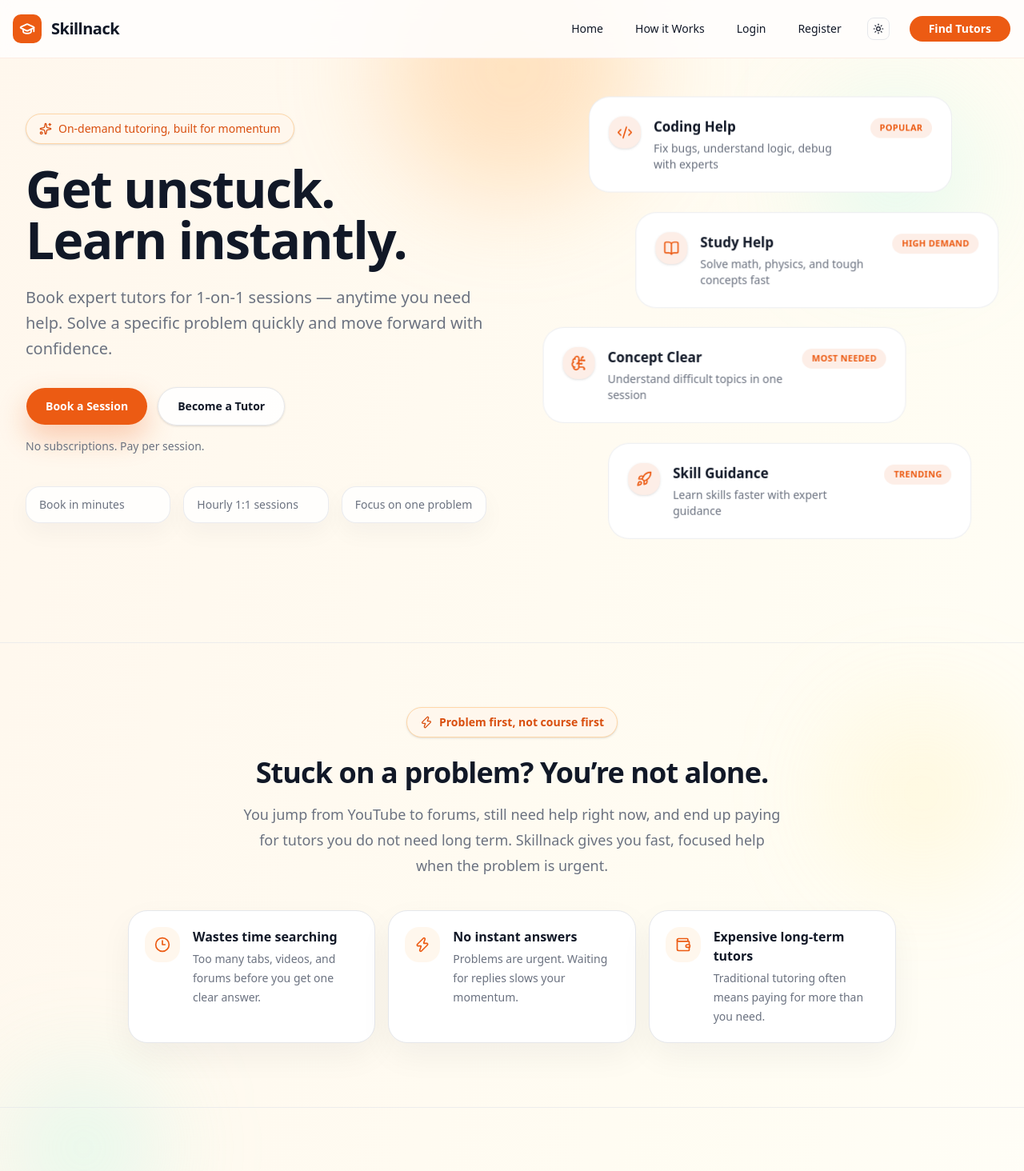
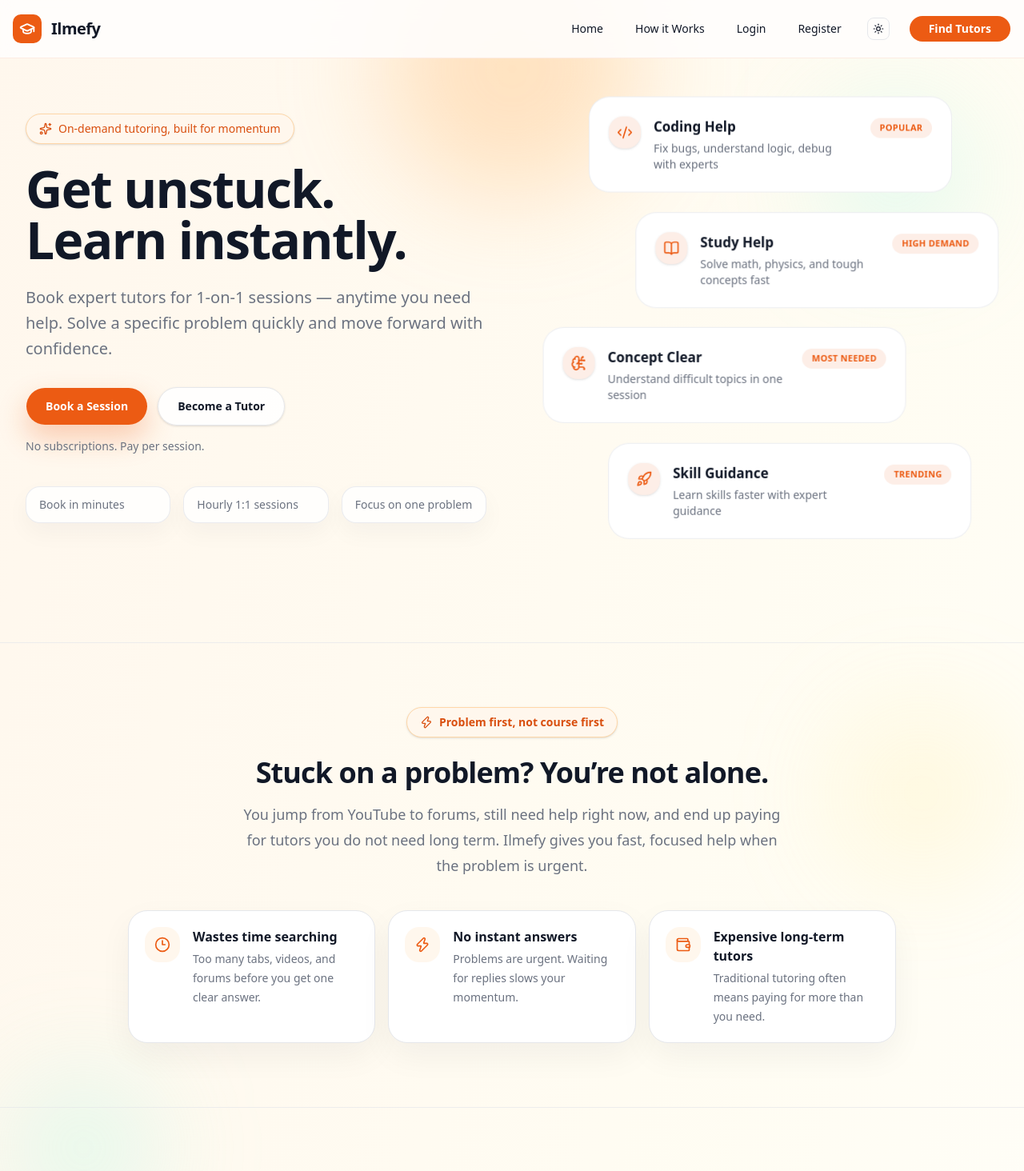
Before and after one commit to sisiam08/skillnack-frontend-, a Next.js app: page / in a window 1280 px wide. Shown: the top 1464 px of the page at 80% size. Built offline with nearby package versions, Linux system fonts and the light colour scheme; no server answers.

Commit message:
Fix: Change name

```diff
--- a/src/app/(CommonLayout)/_component/page/home/ProblemSection.tsx
+++ b/src/app/(CommonLayout)/_component/page/home/ProblemSection.tsx
@@ -39,7 +39,7 @@ export function ProblemSection() {
           </h2>
           <p className="mt-4 text-lg leading-8 text-muted-foreground">
             You jump from YouTube to forums, still need help right now, and end
-            up paying for tutors you do not need long term. Skillnack gives you
+            up paying for tutors you do not need long term. Ilmefy gives you
             fast, focused help when the problem is urgent.
           </p>
         </div>
--- a/src/app/(CommonLayout)/_component/shared/Footer.tsx
+++ b/src/app/(CommonLayout)/_component/shared/Footer.tsx
@@ -46,7 +46,7 @@ export default function Footer() {
                   suppressHydrationWarning
                 />
               </div>
-              <span className="ui-title-brand">Skillnack</span>
+              <span className="ui-title-brand">Ilmefy</span>
             </Link>
 
             <p className="text-sm leading-relaxed text-muted-foreground">
@@ -79,7 +79,7 @@ export default function Footer() {
         <div className="mt-12">
           <Separator className="bg-brand/15 dark:bg-brand/25" />
           <div className="flex items-center justify-center pt-8 text-xs text-muted-foreground md:flex-row">
-            <p>&copy; {currentYear} Skillnack. All rights reserved.</p>
+            <p>&copy; {currentYear} Ilmefy. All rights reserved.</p>
           </div>
         </div>
       </div>
--- a/src/app/(CommonLayout)/_component/shared/Navbar.tsx
+++ b/src/app/(CommonLayout)/_component/shared/Navbar.tsx
@@ -46,7 +46,7 @@ export default function Navbar({ isLoggedIn }: { isLoggedIn: boolean }) {
                 />
               </div>
 
-              <span className="ui-title-brand">Skillnack</span>
+              <span className="ui-title-brand">Ilmefy</span>
             </div>
           </Link>
 
--- a/src/app/(DashboardLayout)/(Dashboard)/_component/shared/AppSidebar.tsx
+++ b/src/app/(DashboardLayout)/(Dashboard)/_component/shared/AppSidebar.tsx
@@ -67,7 +67,7 @@ export function AppSidebar({
               />
             </div>
 
-            <span className="ui-title-brand">Skillnack</span>
+            <span className="ui-title-brand">Ilmefy</span>
           </div>
         </Link>
       </SidebarHeader>
--- a/src/app/layout.tsx
+++ b/src/app/layout.tsx
@@ -15,7 +15,7 @@ const geistMono = Geist_Mono({
 });
 
 export const metadata: Metadata = {
-  title: "Skillnack - Find Your Perfect Tutor",
+  title: "Ilmefy - Find Your Perfect Tutor",
   description: "Connect with expert tutors for personalized 1-on-1 learning.",
 };
 
--- a/src/app/not-found.tsx
+++ b/src/app/not-found.tsx
@@ -14,7 +14,7 @@ export default function NotFound() {
       <div className="relative mx-auto flex min-h-screen max-w-6xl flex-col items-center justify-center px-6 py-16 text-center">
         <div className="mb-6 inline-flex items-center gap-2 rounded-full border border-brand/15 bg-white/80 px-3 py-1 text-xs font-semibold uppercase tracking-widest text-brand shadow-sm dark:bg-zinc-900/80">
           <GraduationCap className="size-4 text-brand" />
-          Skillnack
+          Ilmefy
         </div>
 
         <p className="text-7xl font-black tracking-tight text-brand-ink sm:text-8xl lg:text-9xl dark:text-white">
```
Also changed, not shown: 1 other file (tests, documents, lock files or other folders).
